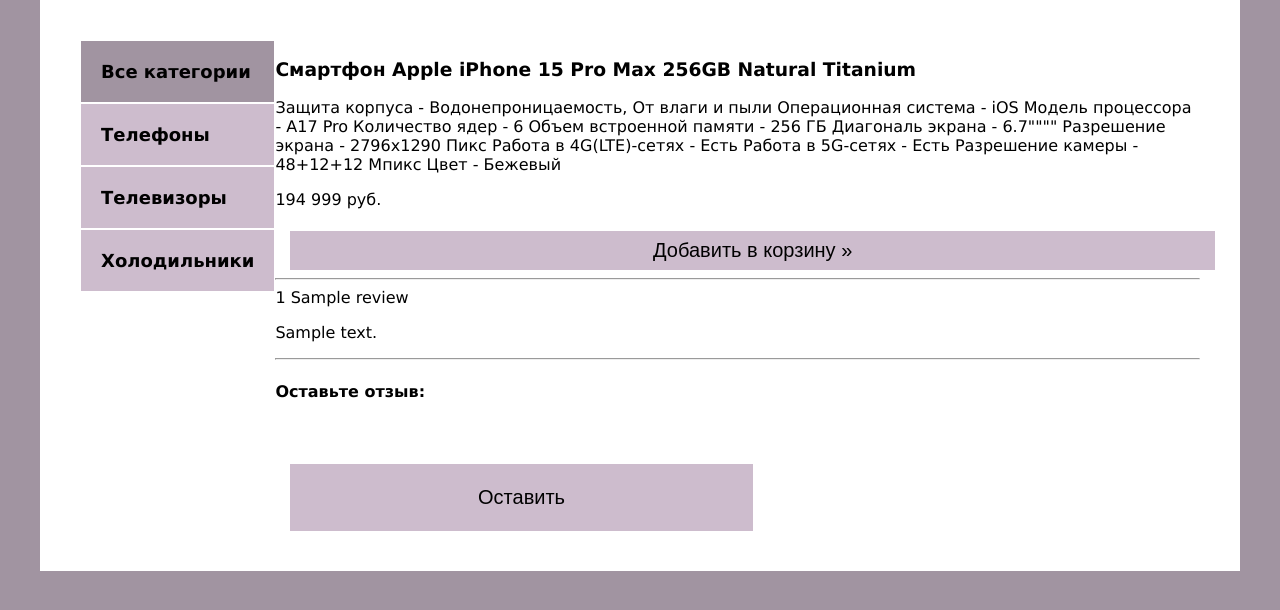
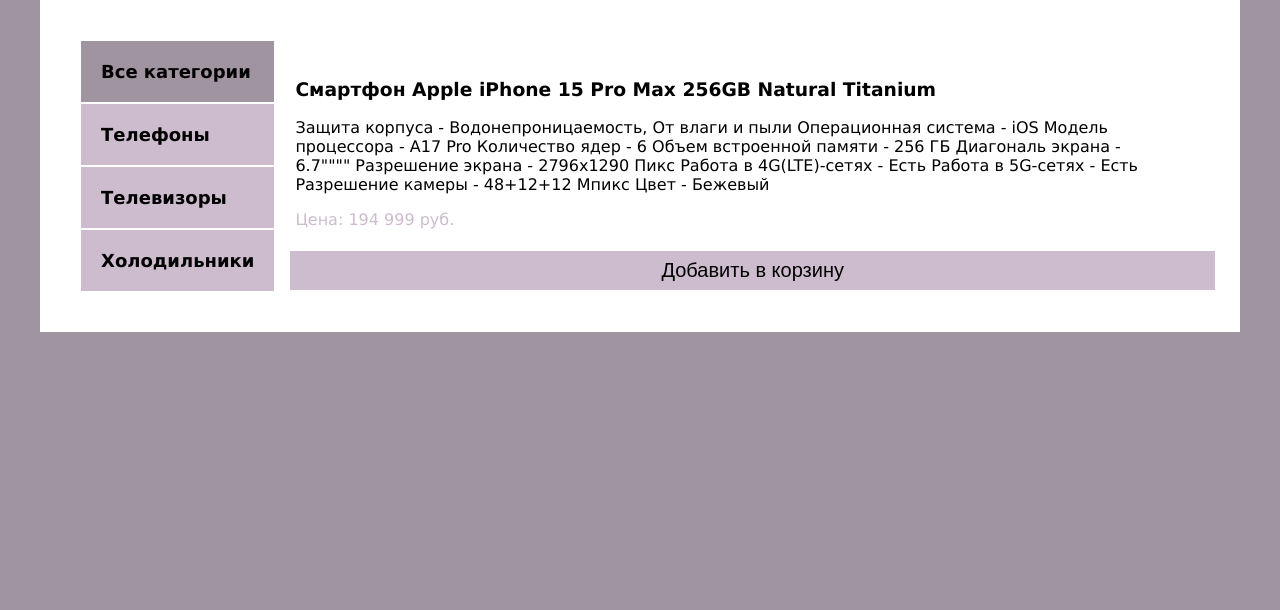
Before and after one commit to 4i4evika/diplom, a Django app: a page that uses onlineshops/shop/templates/shop/base.html in a window 1280 px wide. Shown: the part 95-705 px from the top of the page. Run offline with Django 4.2, Linux system fonts and the light colour scheme; data comes from the database, SQL or seed files in the repository; both versions use the stored data as it was after the commit; tables that the repository leaves empty hold one stand-in row (values such as "Sample post").

Commit message:
исправление ошибок

```diff
--- a/onlineshops/shop/models.py
+++ b/onlineshops/shop/models.py
@@ -57,7 +57,7 @@
 
 class Order(models.Model):
     product = models.ManyToManyField(Shop, through='ItemInOrder')
-    owner = models.CharField(max_length=150, default='no owner')
+    owner = models.CharField(max_length=150, default='create_order')
 
     class Meta:
         verbose_name = "Заказ"
--- a/onlineshops/shop/static/css/style.css
+++ b/onlineshops/shop/static/css/style.css
@@ -37,8 +37,6 @@
     font-weight: bold;
     padding: 20px;
 }
-
-
 .last{
     flex-basis: 30%;
     text-align: right;
@@ -74,9 +72,9 @@
 }
 .image{
     float: left;
-    margin-left: 10px;
-    max-width: 40%;
-    max-height: 20%;
+    margin-left: 1px;
+    max-width: 50%;
+    max-height: 70px;
 }
 .text{
     padding: 20px 20px 0;
@@ -153,6 +151,7 @@
     margin-left: 15px;
     padding: 6px;
     box-sizing: border-box;
+    background: #cdbccd;
 }
 label{
     margin-left: 15px;
--- a/onlineshops/shop/templates/shop/base.html
+++ b/onlineshops/shop/templates/shop/base.html
@@ -54,10 +54,8 @@
                             <li class="page_num page-num-selected">
                                 {{ p }}
                             </li>
-                        {% elif p > page_obj.number|add:-2 and p <= page_obj.number|add:2 %}
-                            <li class="page_num"><a href="?page={{ p }}"></a>
-                                {{ p }}
-                            </li>
+                        {% elif p >= page_obj.number|add:-2 and p <= page_obj.number|add:2 %}
+                            <li class="page_num"><a href="?page={{ p }}">{{ p }}</a></li>
                         {% endif %}
                     {% endfor %}
                     {% if page_obj.has_next %}
--- a/onlineshops/shop/templates/shop/product.html
+++ b/onlineshops/shop/templates/shop/product.html
@@ -1,52 +1,14 @@
 {% extends 'shop/base.html' %}
 
 {% block content %}
-
-<h3>{{ product.title }}</h3>
-<p>{{ product.description }}</p>
-<p>{{ product.price }}</p>
+<div class="text">
+        <h3>{{ product.title }}</h3>
+        <p>{{ product.description }}</p>
+        <p style="color: #cdbccd">Цена: {{ product.price }}</p>
+</div>
 <form action="{% url 'to_basket' product_id=product.id %}" method="get">
-        <input type="submit" class="btn btn-secondary" value="Добавить в корзину »">
+        <input type="submit" class="btn btn-secondary" value="Добавить в корзину">
 </form>
 
 
-{% if product.reviews.count > 0 %}
-        <hr>
-        {% for review in product.reviews.all %}
-        {{review.star}} <span>{{review.name}}</span>
-        <p>{{review.text}}</p>
-        {% endfor %}
-        <hr>
-        {% endif %}
-
-        <div class="row">
-            <div class="col-lg-6 col-md-8 col-sm-12">
-                <h4>Оставьте отзыв:</h4>
-                <form action="{% url 'add_review' product_id=product.id %}" method="post">
-                    {% csrf_token %}
-
-                    <div class="form-group">
-                        <label for="{{forms.text.id_for_label}}">{{forms.name.label}}</label>
-                        {{forms.name}}
-                    </div>
-
-                    <div class="form-group">
-                        <label for="{{forms.text.id_for_label}}">{{forms.text.label}}</label>
-                        {{forms.text}}
-                    </div>
-
-
-                    {% for radio in forms.star %}
-                    <div class="form-check">
-                        {{ radio.tag }}
-                        <label for="{{ radio.id_for_label }}" class="form-check-label">{{ radio.choice_label }}</label>
-                    </div>
-                    {% endfor %}
-
-                    <button type="submit" class="btn btn-primary">Оставить</button>
-                </form>
-            </div>
-        </div>
-
-
 {% endblock %}
--- a/onlineshops/shop/urls.py
+++ b/onlineshops/shop/urls.py
@@ -11,9 +11,9 @@
     path('login/', LoginUser.as_view(), name='login'),
     path('logout/', LogoutView.as_view(template_name='shop/logout.html'), name='logout'),
     path('contacts/', ContactFormView.as_view(), name='contacts'),
-    path('product/<product_id>/add_review', views.add_review, name='add_review'),
+   # path('product/<product_id>/add_review', views.add_review, name='add_review'),
     path('product/<product_id>/to_basket', views.to_basket, name='to_basket'),
     path('basket/', views.basket_view, name='basket_view'),
-    path('create_order', views.create_order, name='create_order'),
+    path('create_order/', views.create_order, name='create_order'),
 
 ]
--- a/onlineshops/shop/views.py
+++ b/onlineshops/shop/views.py
@@ -22,7 +22,6 @@
         return dict(list(context.items()) + list(c_def.items()))
 
     def form_valid(self, form):
-        #print(form.cleaned_data)
         return redirect('index')
 
 
@@ -53,10 +52,6 @@
         return redirect('index')
 
 
-#menu = [
-#    {'title': 'Корзина', 'url_name': 'index'},
-#    {'title': 'Войти', 'url_name': 'index'},
-#]
 class ShopHome(DataMixin, ListView):
     model = Shop
     template_name = 'shop/index.html'
@@ -65,7 +60,7 @@
 
     def get_context_data(self, *, object_list=None, **kwargs):
         context = super().get_context_data(**kwargs)
-        c_def = self.get_user_context(title='Главная страница')
+        c_def = self.get_user_context(title='Товары всех категорий')
         return dict(list(context.items()) + list(c_def.items()))
 
 def get_queryset(self):
@@ -113,12 +108,12 @@
 
 
 # Добавляет отзыв к указанному товару
-def add_review(request, product_id):
-    form = AddReview(request.POST)
-    if form.is_valid():
-        Review.objects.create(name=form.cleaned_data['name'], text=form.cleaned_data['text'],
-                              star=form.cleaned_data['star'], product=Shop.objects.get(id=product_id))
-    return redirect('product', id=product_id)
+#def add_review(request, product_id):
+#    form = AddReview(request.POST)
+#    if form.is_valid():
+#        Review.objects.create(name=form.cleaned_data['name'], text=form.cleaned_data['text'],
+#                              star=form.cleaned_data['star'], product=Shop.objects.get(id=product_id))
+#    return redirect('index')
 
 
 # Добавляет товар нужным ID в корзину
@@ -153,7 +148,7 @@
             pib = ItemInBasket.objects.get(product=product, basket=basket)
             ItemInOrder.objects.create(product=product, order=order, count=pib.count)
             pib.delete()
-    return redirect('index')
+    return render(request, 'shop/create_order.html')
 
 
 # Находим или создаём новую корзину
```
Also changed, not shown: onlineshops/shop/templates/shop/basket.html (+11 -26 lines), onlineshops/shop/templates/shop/create_order.html (added, +7 -0 lines), onlineshops/db.sqlite3, onlineshops/media/images/2023/11/25/7.jpg (added).
